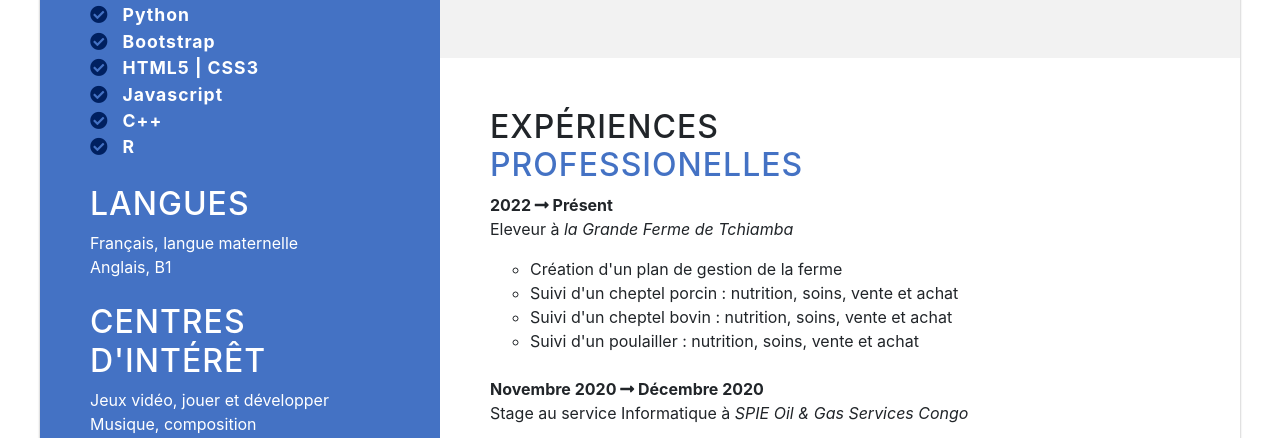
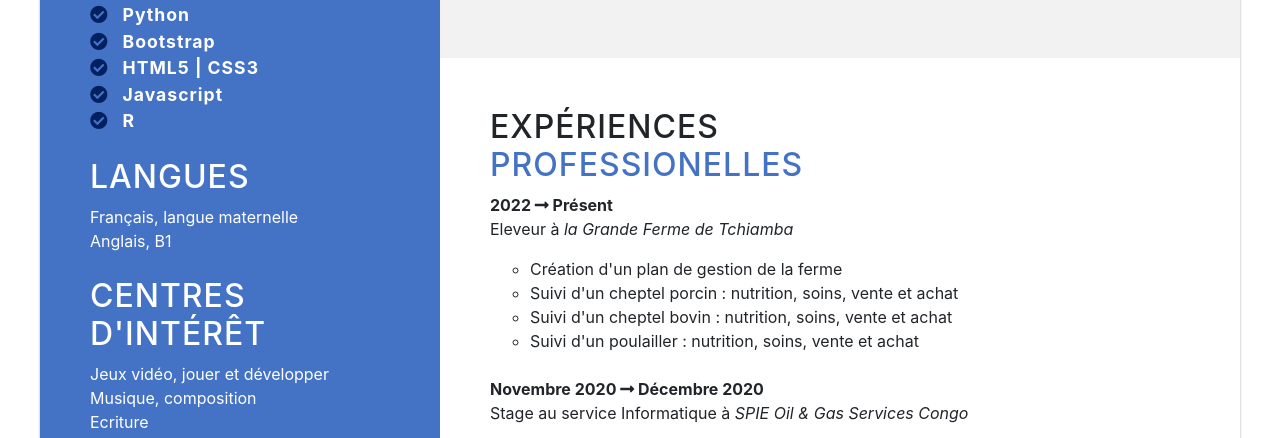
Before and after one commit to chanahapa/cv, a plain HTML site: page index.html in a window 1280 px wide. Shown: the part 292-730 px from the top of the page. Drawn offline with nearby package versions, Linux system fonts and the light colour scheme.

Commit message:
Update index.html

```diff
--- a/index.html
+++ b/index.html
@@ -27,7 +27,6 @@
             <li><i class="icon fas fa-check-circle text-darkblue"></i> <strong>Bootstrap</strong></li>
             <li><i class="icon fas fa-check-circle text-darkblue"></i> <strong>HTML5 &#124; CSS3</strong></li>
             <li><i class="icon fas fa-check-circle text-darkblue"></i> <strong>Javascript</strong></li>
-            <li><i class="icon fas fa-check-circle text-darkblue"></i> <strong>C++</strong></li>
             <li><i class="icon fas fa-check-circle text-darkblue"></i> <strong>R</strong></li>
 
           </ul>
```
